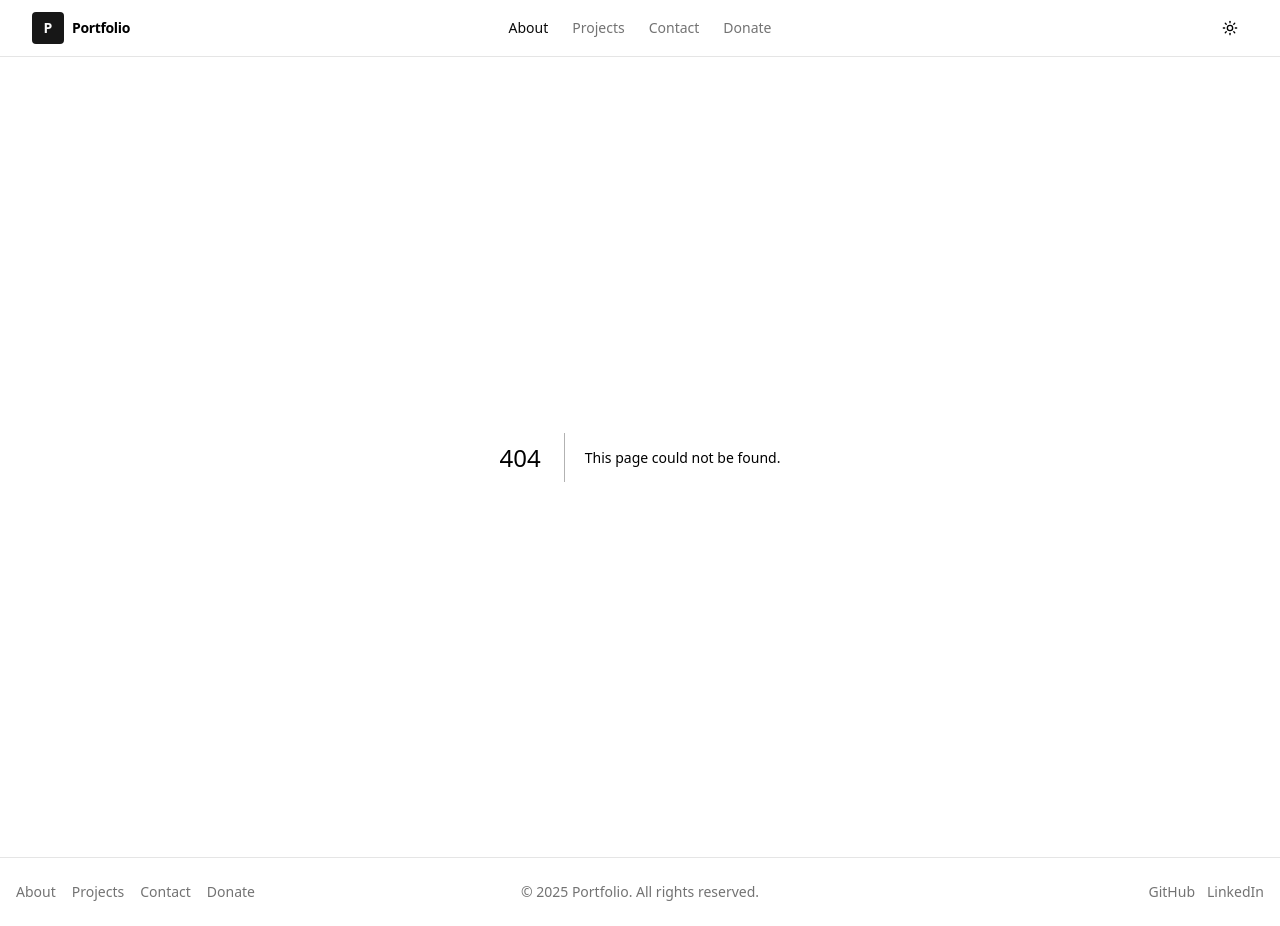
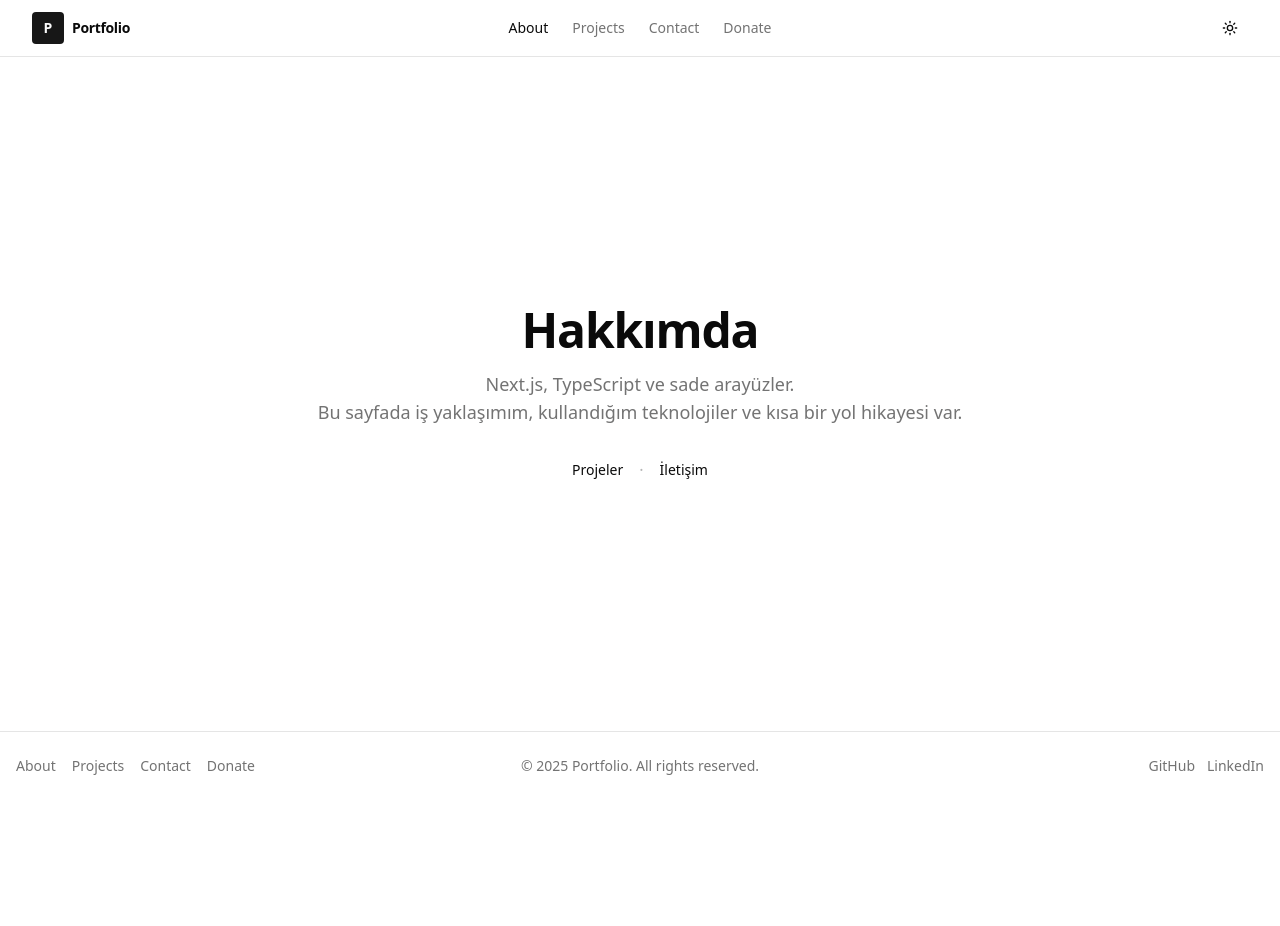
Before and after one commit to MuratZrl/Portfolio, a Next.js app: page /about in a window 1280 px wide. Before the commit this address had no page. After the commit the page ends 800 px from the top, so only its background shows below. Built offline with nearby package versions, Linux system fonts and the light colour scheme.

Commit message:
Second Update

```diff
--- /dev/null
+++ b/src/app/about/page.tsx
@@ -0,0 +1,11 @@
+// src/app/about/page.tsx
+import AboutHero from "@/features/about/sections/Hero";
+
+export default function AboutPage(): React.JSX.Element {
+  return (
+    <>
+      <AboutHero />
+      {/* Sonraki section'lar buraya eklenecek */}
+    </>
+  );
+}
--- /dev/null
+++ b/src/features/about/sections/Hero.tsx
@@ -0,0 +1,46 @@
+// src/features/about/sections/Hero.tsx
+import React from "react";
+import Link from "next/link";
+
+export default function AboutHero(): React.JSX.Element {
+  return (
+
+    // Home Hero ile aynı: kalan yüksekliği kapla + içerikleri dikeyde ortala
+    <section className="relative isolate flex flex-1 items-center py-12 sm:py-16">
+      {/* İstersen hafif bir arkaplan gradyanı (Home ile uyum) */}
+      <div aria-hidden className="pointer-events-none absolute inset-0 -z-10">
+        <div className="absolute inset-0 bg-[radial-gradient(70%_60%_at_50%_0%,hsl(var(--primary)/0.12),transparent_60%)]" />
+        <div className="absolute inset-0 bg-gradient-to-b from-transparent to-background" />
+      </div>
+
+      <div className="mx-auto w-full max-w-5xl px-4 sm:px-6 lg:px-8 text-center">
+        <div className="mx-auto max-w-3xl">
+          <h1 className="whitespace-pre-line text-4xl font-bold tracking-tight sm:text-5xl">
+            Hakkımda
+          </h1>
+
+          <p className="mt-4 text-base text-muted-foreground sm:text-lg">
+            Next.js, TypeScript ve sade arayüzler. <br />
+            Bu sayfada iş yaklaşımım, kullandığım teknolojiler ve kısa bir yol hikayesi var.
+          </p>
+
+          <div className="mt-8 flex items-center justify-center gap-4">
+            <Link
+              href="/projects"
+              className="text-sm font-medium underline-offset-4 hover:underline"
+            >
+              Projeler
+            </Link>
+            <span aria-hidden="true" className="text-foreground/30">·</span>
+            <Link
+              href="/contact"
+              className="text-sm font-medium underline-offset-4 hover:underline"
+            >
+              İletişim
+            </Link>
+          </div>
+        </div>
+      </div>
+    </section>
+  );
+}
--- a/src/features/home/sections/Hero.tsx
+++ b/src/features/home/sections/Hero.tsx
@@ -19,6 +19,7 @@ export default function Hero({
   secondary = { href: "/projects", label: "Projects" },
 }: HeroProps): React.JSX.Element {
   return (
+
     // Section: main'in flex konteynerinde kalan alanı kaplar ve dikeyde ortalar
     <section className="relative isolate flex flex-1 items-center py-12 sm:py-16">
       {/* Arkaplan gradyan */}
@@ -30,7 +31,7 @@ export default function Hero({
       {/* İçerik */}
       <div className="mx-auto w-full max-w-5xl px-4 sm:px-6 lg:px-8 text-center">
         <div className="mx-auto max-w-3xl">
-          <h1 className="whitespace-pre-line text-4xl font-bold tracking-tight sm:text-6xl">
+          <h1 className="whitespace-pre-line text-4xl font-bold tracking-tight sm:text-5xl">
             {title}
           </h1>
           <p className="mt-4 text-base text-muted-foreground sm:text-lg">
```
